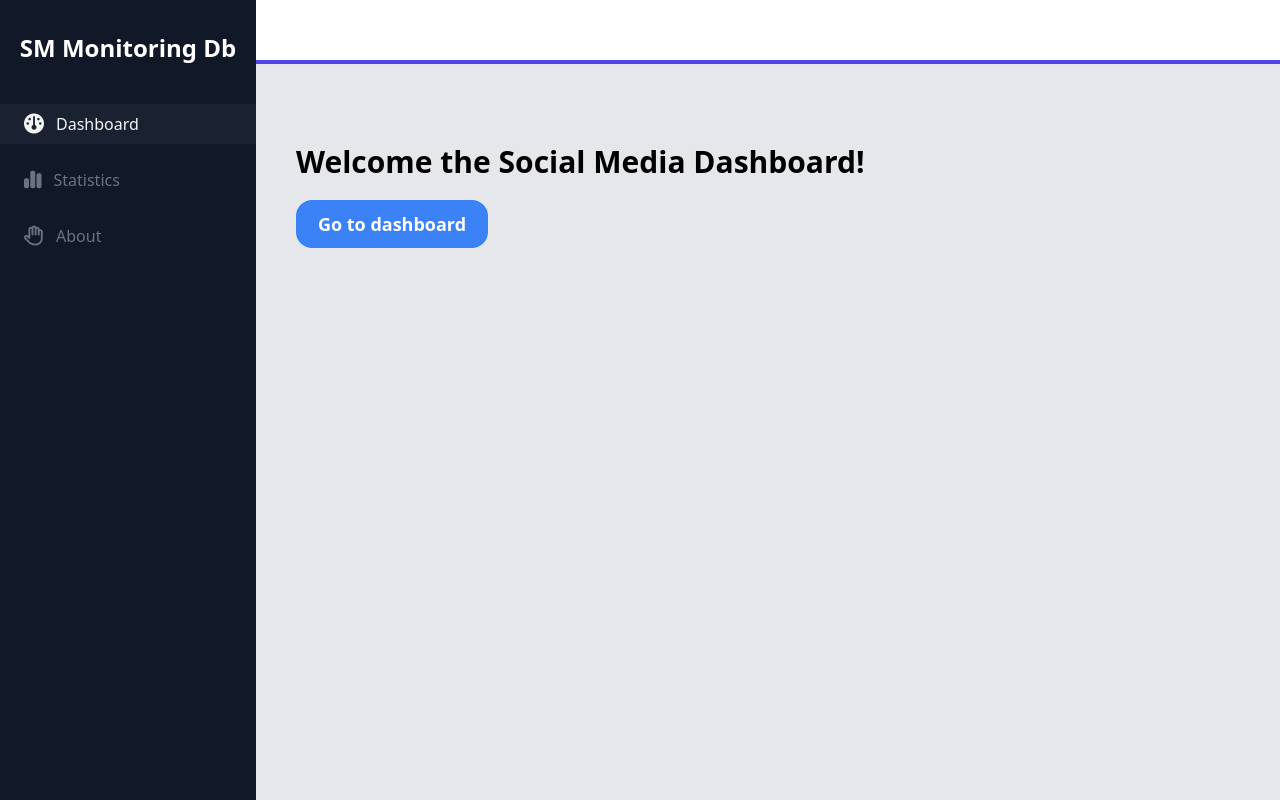
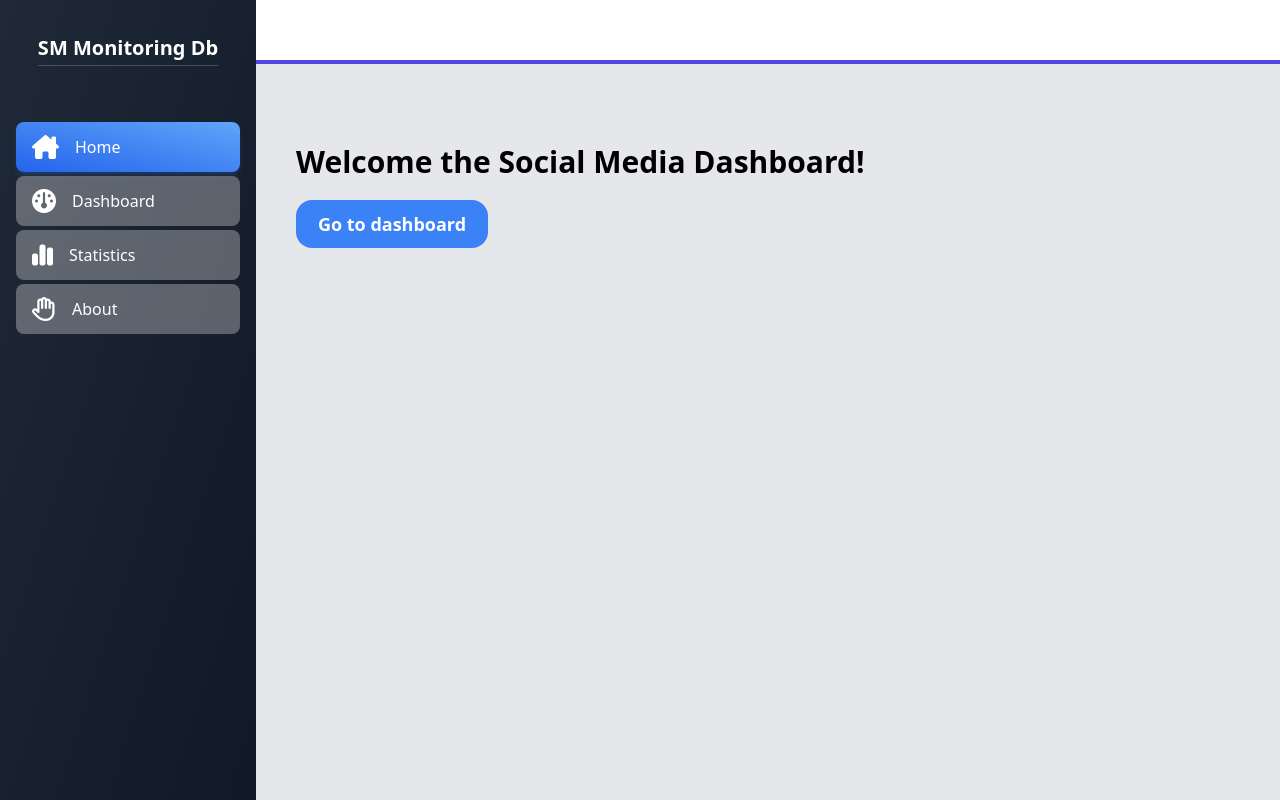
Before and after one commit to emrslmz/social-media-dashboard, a Nuxt app: page / in a window 1280 px wide. Built offline with nearby package versions, Linux system fonts and the light colour scheme.

Commit message:
fixed and changed style for sidebar

```diff
--- a/components/base/TheSidebar.vue
+++ b/components/base/TheSidebar.vue
@@ -6,50 +6,75 @@
   </div>
   <div
       :class="props.isSidebarActive ? 'translate-x-0 ease-out' : '-translate-x-full ease-in'"
-      class="fixed inset-y-0 left-0 z-30 w-64 overflow-y-auto transition duration-300 transform bg-gray-900 lg:translate-x-0 lg:static lg:inset-0">
+      class="fixed inset-y-0 left-0 z-30 w-64 overflow-y-auto transition duration-300 transform bg-gradient-to-br from-gray-800 to-gray-900 lg:translate-x-0 lg:static lg:inset-0">
 
     <div class="flex items-center justify-center mt-8">
-      <div class="flex items-center">
-        <span class="mx-2 text-2xl font-semibold text-white">SM Monitoring Db</span>
+
+      <div class="relative border-b border-white/20">
+        <h6 class="block antialiased tracking-normal font-sans font-semibold leading-relaxed text-white text-xl">
+          SM Monitoring Db</h6>
       </div>
+
     </div>
-
-
-    <nav class="mt-10" @click="closeSidebar()">
-      <nuxt-link to="/" :class="isActiveRouteClass('index')"
-                 class="flex items-center px-6 py-2 mt-4">
-        <i class="fa-solid fa-gauge text-xl"></i>
-        <span class="mx-3">Dashboard</span>
-      </nuxt-link>
-
-      <nuxt-link to="/Graph" :class="isActiveRouteClass('Graph')"
-                 class="flex items-center px-6 py-2 mt-4">
-        <i class="fa-solid fa-chart-simple text-xl"></i>
-        <span class="mx-3">Statistics</span>
-      </nuxt-link>
-
-      <nuxt-link to="/About" :class="isActiveRouteClass('About')"
-                 class="flex items-center px-6 py-2 mt-4">
-        <i class="fa-regular fa-hand text-xl"></i>
-        <span class="mx-3">About</span>
-      </nuxt-link>
-    </nav>
+    <div class="m-4 pt-10">
+      <ul class="mb-4 flex flex-col gap-1">
+        <li v-for="(menu, index) in menuItems" :key="index" @click="closeSidebar()">
+          <nuxt-link :to="menu.to" aria-current="page">
+            <button
+                :class="isActiveRouteClass(menu.routeName)"
+                class="middle none font-sans font-bold center transition-all text-xs py-3 rounded-lg text-white w-full flex items-center gap-4 px-4 capitalize">
+              <i :class="menu.icon" class="text-2xl"></i>
+              <span class="block antialiased font-sans text-base leading-relaxed text-inherit font-medium capitalize">
+                {{ menu.name }}</span>
+            </button>
+          </nuxt-link>
+        </li>
+      </ul>
+    </div>
   </div>
 </template>
 
 <script>
 import {useDashboardStore} from "~/stores/dashboard.js";
-import { useRoute } from 'vue-router';
+import {useRoute} from 'vue-router';
 
 export default {
   props: {
+    // isActive for show menu
     isSidebarActive: {
       type: Boolean,
       required: true,
     },
   },
+  emits: ['close'],
   setup(props, {emit}) {
     const dashboardStore = useDashboardStore();
+    const menuItems = [
+      {
+        name: 'Home',
+        icon: 'fa-solid fa-house-chimney',
+        to: '/',
+        routeName: 'index'
+      },
+      {
+        name: 'Dashboard',
+        icon: 'fa-solid fa-gauge',
+        to: '/Dashboard',
+        routeName: 'Dashboard'
+      },
+      {
+        name: 'Statistics',
+        icon: 'fa-solid fa-chart-simple',
+        to: '/Graph',
+        routeName: 'Graph'
+      },
+      {
+        name: 'About',
+        icon: 'fa-regular fa-hand',
+        to: '/About',
+        routeName: 'About'
+      }
+    ];
 
     const closeSidebar = () => {
       emit('close');
@@ -58,12 +83,13 @@ export default {
     const isActiveRouteClass = (route) => {
       const currentRoute = useRoute();
       return currentRoute.name === route
-          ? 'text-gray-100 bg-gray-700 bg-opacity-25'
-          : 'text-gray-500 hover:bg-gray-700 hover:bg-opacity-25 hover:text-gray-100';
+          ? 'bg-gradient-to-tr from-blue-600 to-blue-400 shadow-md shadow-blue-500/20 hover:shadow-lg hover:shadow-blue-500/40'
+          : 'hover:bg-white/10 bg-white/30';
     };
 
     return {
       props,
+      menuItems,
       dashboardStore,
       closeSidebar,
       isActiveRouteClass,
```
